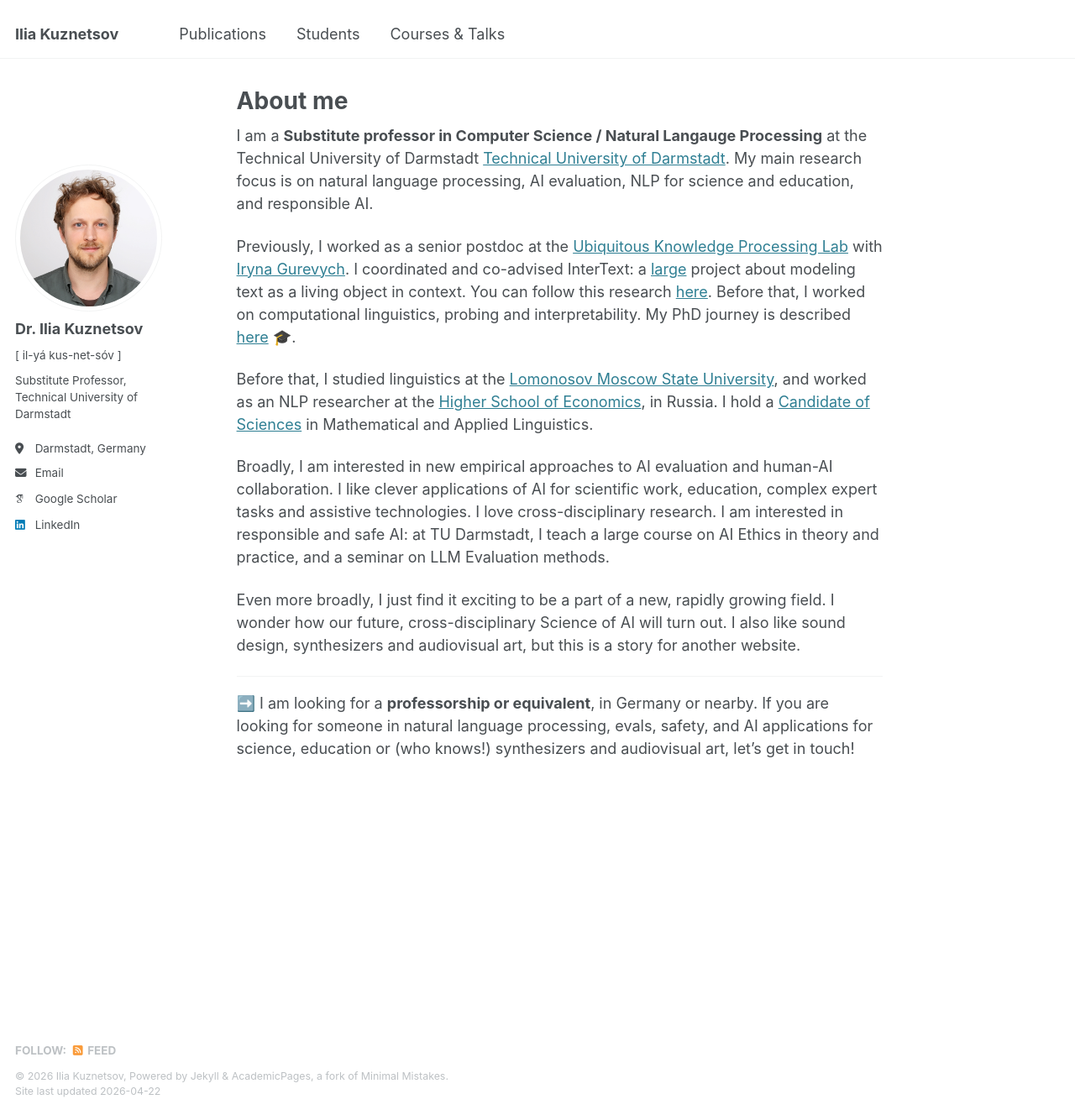
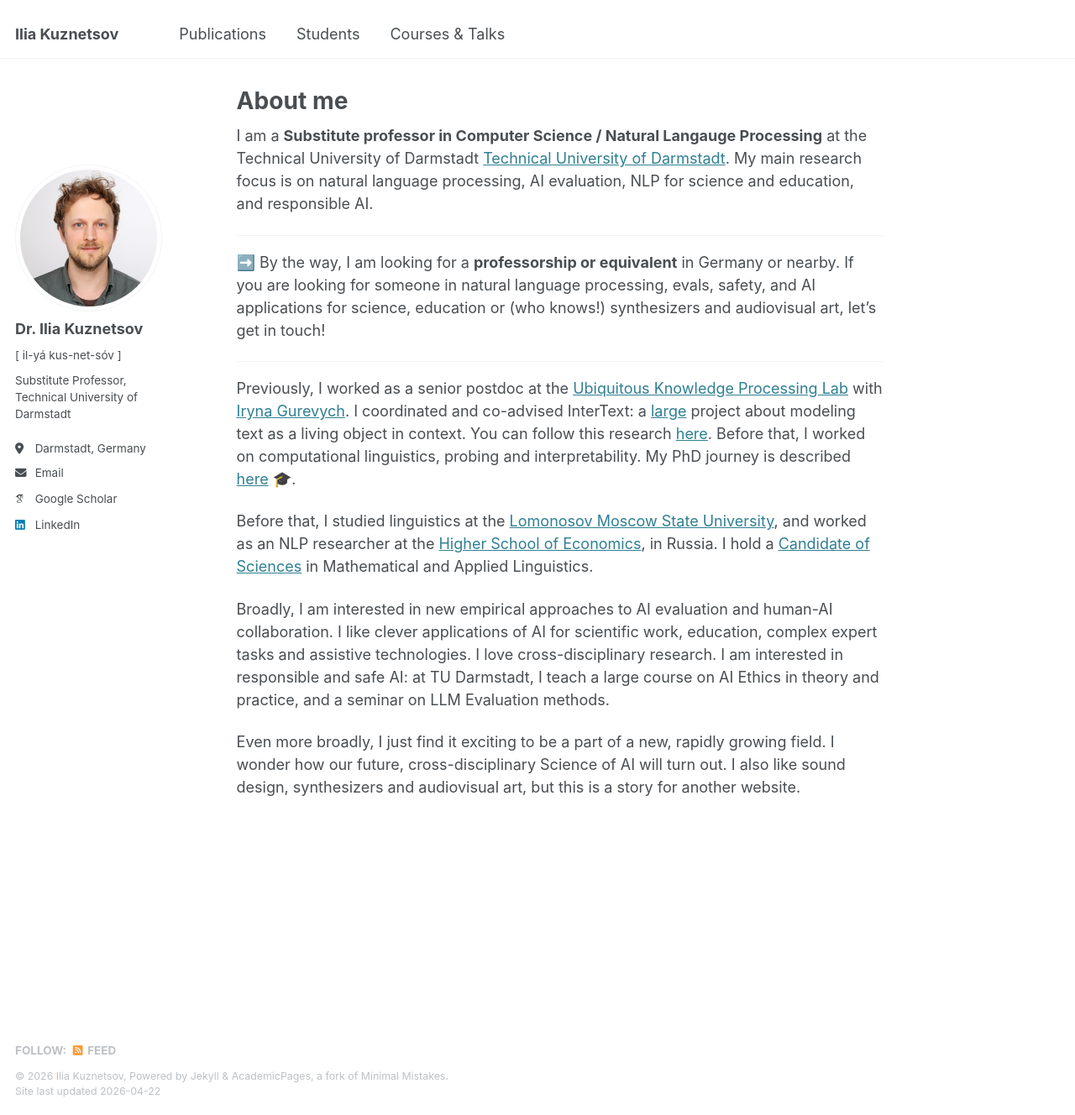
Before and after one commit to iokuznetsov/iokuznetsov.github.io, a Jekyll site: the page built from _pages/about.md, in a window 1280 px wide and 1328 px high. Shown: the whole window at 84% size. Built offline with Jekyll 4.4.1, drawn with Linux system fonts in a browser that asks for light colours; some web fonts are replaced; some of the changed lines change nothing that is shown.

Commit message:
Update about.md

```diff
--- a/_pages/about.md
+++ b/_pages/about.md
@@ -9,6 +9,12 @@
 
 I am a **Substitute professor in Computer Science / Natural Langauge Processing** at the Technical University of Darmstadt [Technical University of Darmstadt](https://www.tu-darmstadt.de/). My main research focus is on natural language processing, AI evaluation, NLP for science and education, and responsible AI.
 
+---
+
+➡️ By the way, I am looking for a **professorship or equivalent** in Germany or nearby. If you are looking for someone in natural language processing, evals, safety, and AI applications for science, education or (who knows!) synthesizers and audiovisual art, let's get in touch!
+
+---
+
 Previously, I worked as a senior postdoc at the [Ubiquitous Knowledge Processing Lab](https://www.informatik.tu-darmstadt.de/ukp/ukp_home/index.en.jsp) with [Iryna Gurevych](https://www.informatik.tu-darmstadt.de/ukp/ukp_home/head_ukp/index.en.jsp). I coordinated and co-advised InterText: a [large](https://erc.europa.eu/projects-statistics/science-stories/artificial-intelligence-living-texts) project about modeling text as a living object in context. You can follow this research [here](https://intertext.ukp-lab.de/). Before that, I worked on computational linguistics, probing and interpretability. My PhD journey is described [here](https://tuprints.ulb.tu-darmstadt.de/19851/) 🎓.
 
 Before that, I studied linguistics at the [Lomonosov Moscow State University](https://lomonosov.university), and worked as an NLP researcher at the [Higher School of Economics](https://www.hse.ru/en/), in Russia. I hold a [Candidate of Sciences](https://en.wikipedia.org/wiki/Candidate_of_Sciences) in Mathematical and Applied Linguistics.
@@ -17,8 +23,4 @@
 
 Even more broadly, I just find it exciting to be a part of a new, rapidly growing field. I wonder how our future, cross-disciplinary Science of AI will turn out. I also like sound design, synthesizers and audiovisual art, but this is a story for another website.
 
----
-
-➡️ I am looking for a **professorship or equivalent**, in Germany or nearby. If you are looking for someone in natural language processing, evals, safety, and AI applications for science, education or (who knows!) synthesizers and audiovisual art, let's get in touch!
-
 {% include base_path %}
```
